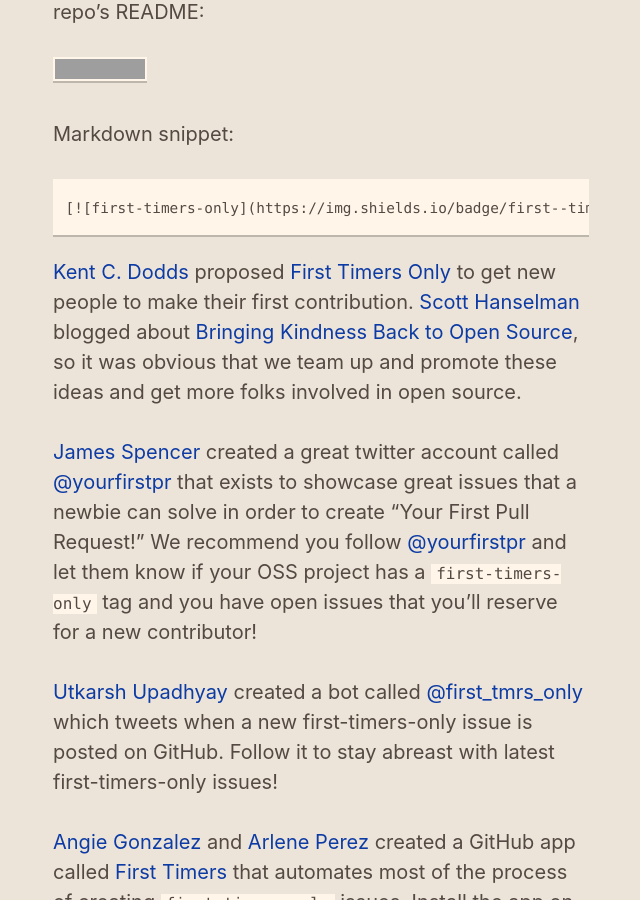
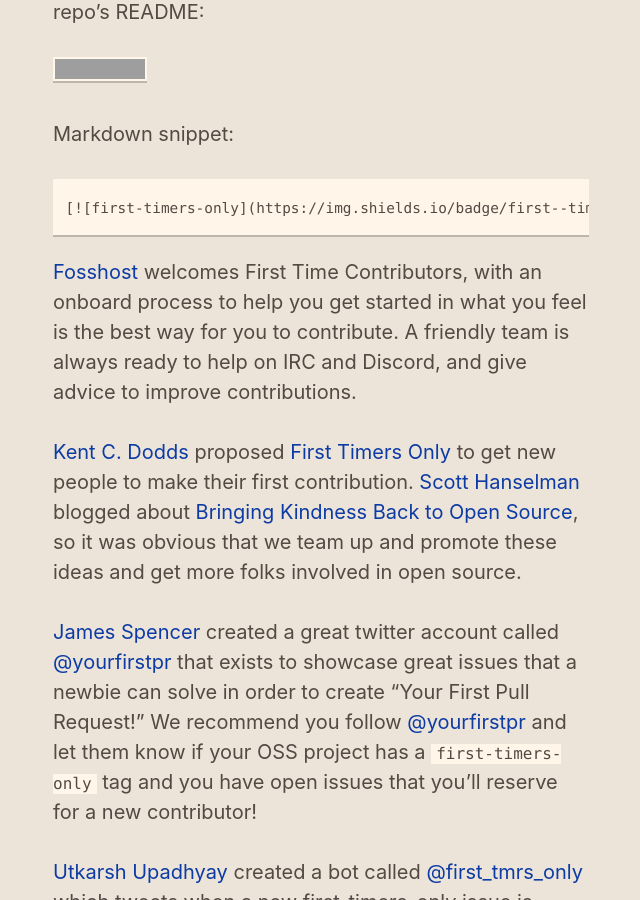
Before and after one commit to shanselman/firsttimersonly, a Jekyll site: the page built from index.md, in a window 1280 px wide and 900 px high, scrolled down 4396 px. Shown: the whole window, without its empty margins (319-959 px from the left). Built offline with Jekyll 4.4.1, drawn with Linux system fonts in a browser that asks for light colours; nearby versions of some CDN libraries; comment, search, counter and statistics services are not loaded; our own code applies the rules of GitHub Pages for plain Markdown files; grey boxes are pictures that could not be loaded.

Commit message:
Added Fosshost as an excellent project for First Time Contributors

````diff
--- a/index.md
+++ b/index.md
@@ -56,6 +56,8 @@ Markdown snippet:
 [![first-timers-only](https://img.shields.io/badge/first--timers--only-friendly-blue.svg?style=flat-square)](https://www.firsttimersonly.com/)
 ```
 
+[Fosshost](https://fosshost.org) welcomes First Time Contributors, with an onboard process to help you get started in what you feel is the best way for you to contribute. A friendly team is always ready to help on IRC and Discord, and give advice to improve contributions.
+
 [Kent C. Dodds](https://twitter.com/kentcdodds) proposed [First Timers Only](https://kentcdodds.com/blog/first-timers-only) to get  new people to make their first contribution. [Scott Hanselman](https://www.hanselman.com/) blogged about [Bringing Kindness Back to Open Source](https://www.hanselman.com/blog/BringKindnessBackToOpenSource.aspx), so it was obvious that we team up and promote these ideas and get more folks involved in open source.
 
 [James Spencer](https://twitter.com/varjmes) created a great twitter account called [@yourfirstpr](https://twitter.com/yourfirstpr) that exists to showcase great issues that a newbie can solve in order to create "Your First Pull Request!" We recommend you follow [@yourfirstpr](https://twitter.com/yourfirstpr) and let them know if your OSS project has a `first-timers-only` tag and you have open issues that you'll reserve for a new contributor!
````
